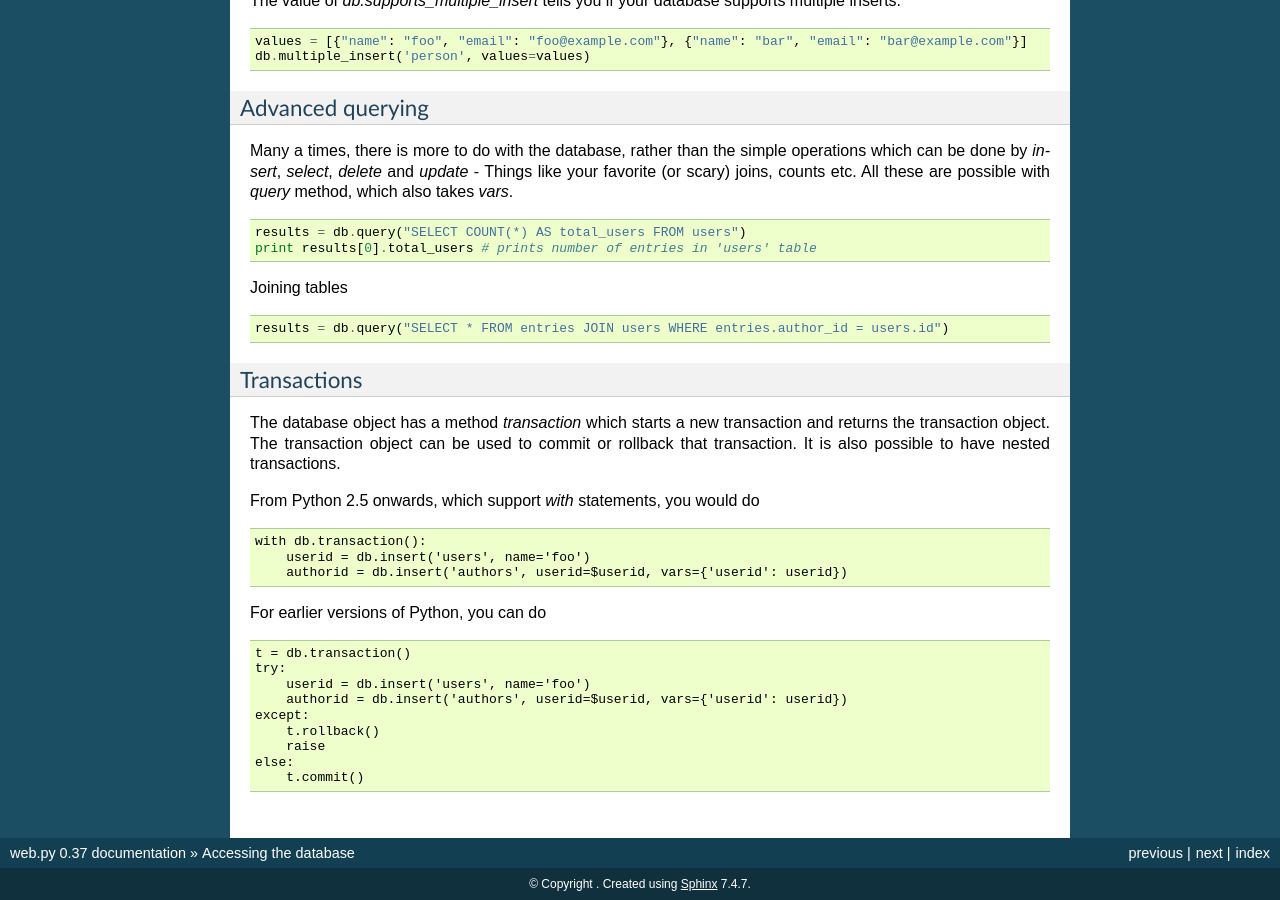
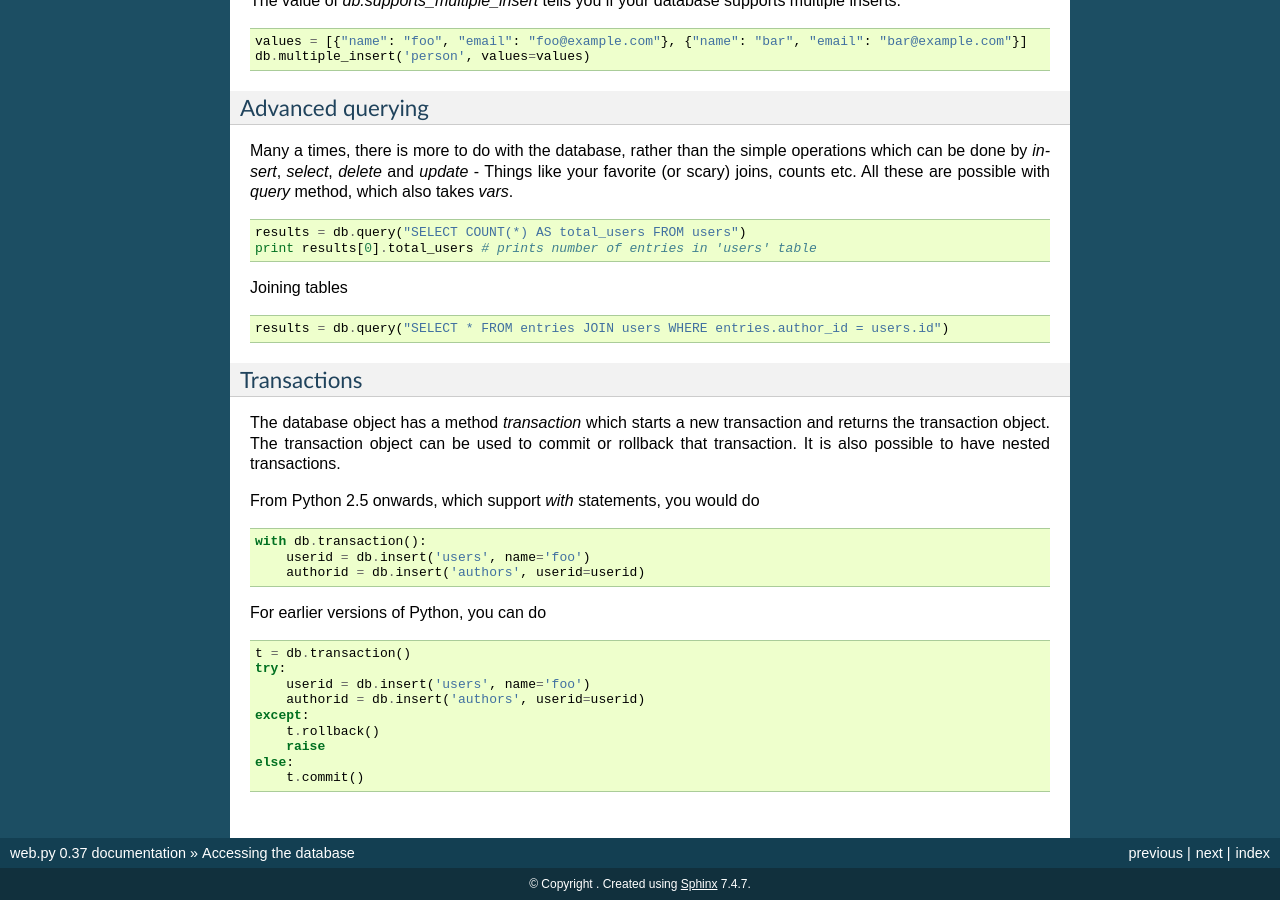
Before and after one commit to webpy/webpy, a Sphinx documentation site: the page built from docs/db.rst, in a window 1280 px wide and 900 px high, scrolled down 1827 px. Built offline with Sphinx 7.4.7, drawn with Linux system fonts in a browser that asks for light colours; pages that are not in the unit, such as notebooks, are missing from menus.

Commit message:
Fixed error in db transactions

```diff
--- a/docs/db.rst
+++ b/docs/db.rst
@@ -127,7 +127,7 @@
 
     with db.transaction():
         userid = db.insert('users', name='foo')
-        authorid = db.insert('authors', userid=$userid, vars={'userid': userid})
+        authorid = db.insert('authors', userid=userid)
 
 
 For earlier versions of Python, you can do
@@ -137,7 +137,7 @@
     t = db.transaction()
     try:
         userid = db.insert('users', name='foo')
-        authorid = db.insert('authors', userid=$userid, vars={'userid': userid})
+        authorid = db.insert('authors', userid=userid)
     except:
         t.rollback()
         raise
```
